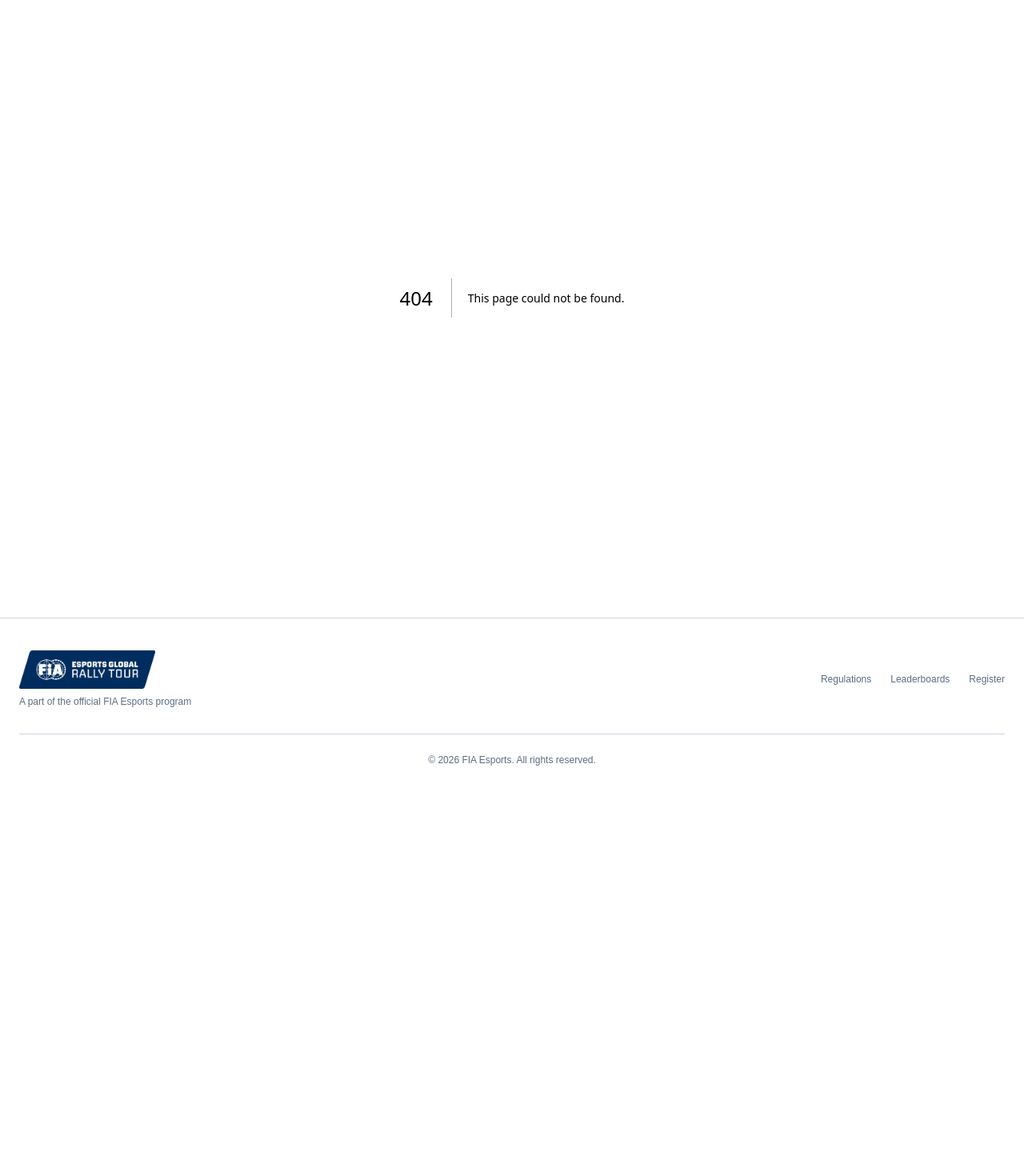
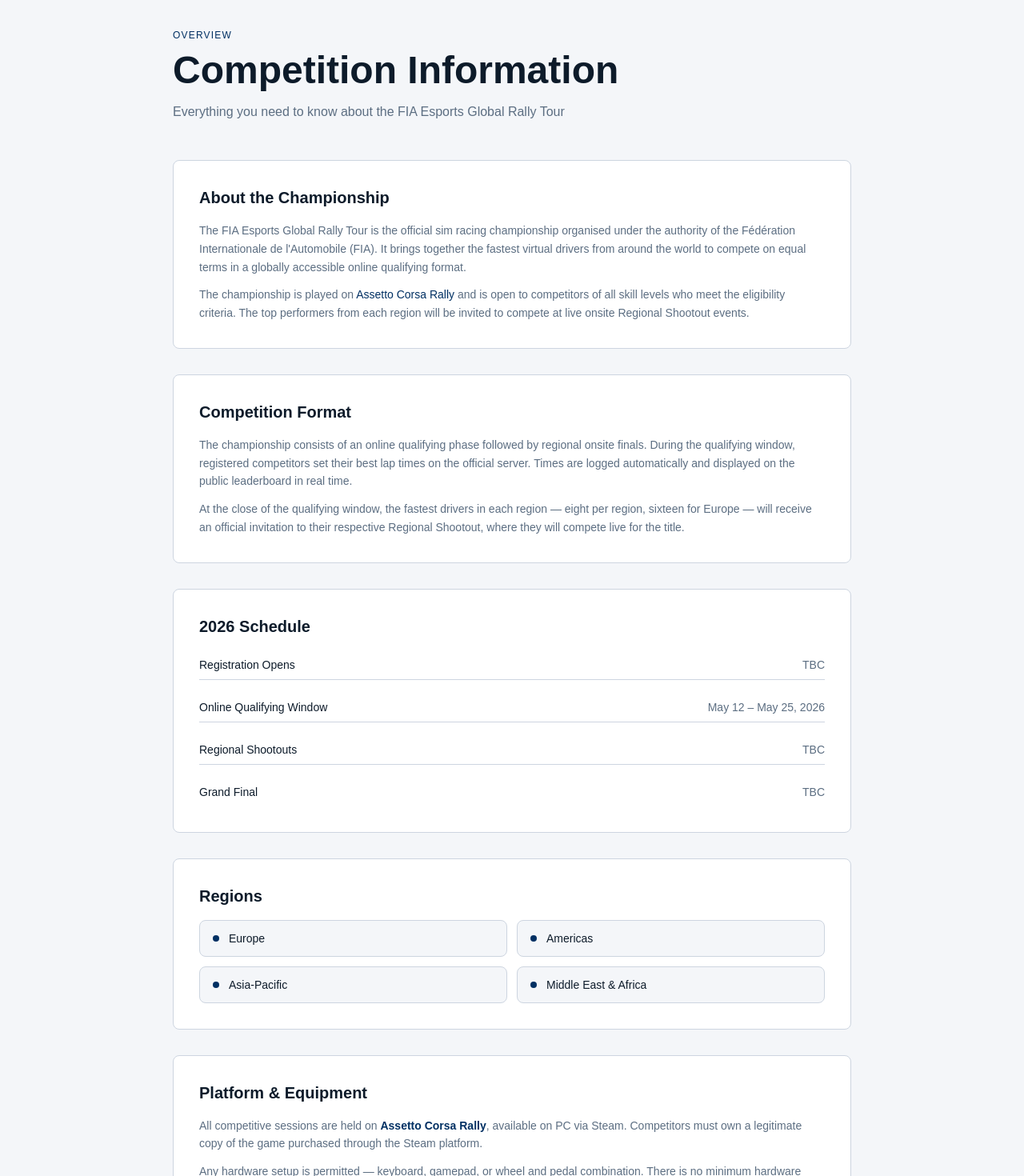
Before and after one commit to robwickert/esports-registration, a Next.js app: page /about in a window 1280 px wide. Before the commit this address had no page. Shown: the part 100-1570 px from the top of the page at 80% size. Before the commit the page ends 1098 px from the top, so only its background shows below. Built offline with nearby package versions, Linux system fonts and the light colour scheme.

Commit message:
Adding about page and updating links to game

```diff
--- /dev/null
+++ b/app/about/page.tsx
@@ -0,0 +1,97 @@
+export default function AboutPage() {
+  return (
+    <div className="mx-auto max-w-4xl px-6 py-16">
+      {/* Header */}
+      <div className="mb-12">
+        <p className="text-xs font-medium tracking-widest text-[var(--accent)] uppercase mb-3">
+          Overview
+        </p>
+        <h1 className="text-4xl md:text-5xl font-black text-[var(--foreground)] mb-4">
+          Competition Information
+        </h1>
+        <p className="text-[var(--muted)]">
+          Everything you need to know about the FIA Esports Global Rally Tour
+        </p>
+      </div>
+
+      <div className="space-y-8">
+
+        {/* About the championship */}
+        <section className="rounded-lg border border-[var(--border)] bg-[var(--surface)] p-8">
+          <h2 className="text-xl font-bold text-[var(--foreground)] mb-4">About the Championship</h2>
+          <div className="space-y-3 text-sm text-[var(--muted)] leading-relaxed">
+            <p>
+              The FIA Esports Global Rally Tour is the official sim racing championship organised under the authority of the Fédération Internationale de l'Automobile (FIA). It brings together the fastest virtual drivers from around the world to compete on equal terms in a globally accessible online qualifying format.
+            </p>
+            <p>
+              The championship is played on <a href="https://store.steampowered.com/app/3917090/Assetto_Corsa_Rally/" target="_blank" rel="noopener noreferrer" className="text-[var(--accent)] hover:underline">Assetto Corsa Rally</a> and is open to competitors of all skill levels who meet the eligibility criteria. The top performers from each region will be invited to compete at live onsite Regional Shootout events.
+            </p>
+          </div>
+        </section>
+
+        {/* Format */}
+        <section className="rounded-lg border border-[var(--border)] bg-[var(--surface)] p-8">
+          <h2 className="text-xl font-bold text-[var(--foreground)] mb-4">Competition Format</h2>
+          <div className="space-y-3 text-sm text-[var(--muted)] leading-relaxed">
+            <p>
+              The championship consists of an online qualifying phase followed by regional onsite finals. During the qualifying window, registered competitors set their best lap times on the official server. Times are logged automatically and displayed on the public leaderboard in real time.
+            </p>
+            <p>
+              At the close of the qualifying window, the fastest drivers in each region — eight per region, sixteen for Europe — will receive an official invitation to their respective Regional Shootout, where they will compete live for the title.
+            </p>
+          </div>
+        </section>
+
+        {/* Schedule */}
+        <section className="rounded-lg border border-[var(--border)] bg-[var(--surface)] p-8">
+          <h2 className="text-xl font-bold text-[var(--foreground)] mb-4">2026 Schedule</h2>
+          <div className="space-y-4 text-sm">
+            {[
+              { phase: 'Registration Opens', date: 'TBC' },
+              { phase: 'Online Qualifying Window', date: 'May 12 – May 25, 2026' },
+              { phase: 'Regional Shootouts', date: 'TBC' },
+              { phase: 'Grand Final', date: 'TBC' },
+            ].map(({ phase, date }) => (
+              <div key={phase} className="flex items-center justify-between gap-4 py-2 border-b border-[var(--border)] last:border-0">
+                <span className="text-[var(--foreground)] font-medium">{phase}</span>
+                <span className="text-[var(--muted)] text-right">{date}</span>
+              </div>
+            ))}
+          </div>
+        </section>
+
+        {/* Regions */}
+        <section className="rounded-lg border border-[var(--border)] bg-[var(--surface)] p-8">
+          <h2 className="text-xl font-bold text-[var(--foreground)] mb-4">Regions</h2>
+          <div className="grid sm:grid-cols-2 gap-3 text-sm">
+            {[
+              'Europe',
+              'Americas',
+              'Asia-Pacific',
+              'Middle East & Africa',
+            ].map((region) => (
+              <div key={region} className="flex items-center gap-3 rounded-lg bg-[var(--background)] border border-[var(--border)] px-4 py-3">
+                <span className="h-2 w-2 rounded-full bg-[var(--accent)] shrink-0" />
+                <span className="text-[var(--foreground)] font-medium">{region}</span>
+              </div>
+            ))}
+          </div>
+        </section>
+
+        {/* Platform */}
+        <section className="rounded-lg border border-[var(--border)] bg-[var(--surface)] p-8">
+          <h2 className="text-xl font-bold text-[var(--foreground)] mb-4">Platform &amp; Equipment</h2>
+          <div className="space-y-3 text-sm text-[var(--muted)] leading-relaxed">
+            <p>
+              All competitive sessions are held on <a href="https://store.steampowered.com/app/3917090/Assetto_Corsa_Rally/" target="_blank" rel="noopener noreferrer" className="font-semibold text-[var(--accent)] hover:underline">Assetto Corsa Rally</a>, available on PC via Steam. Competitors must own a legitimate copy of the game purchased through the Steam platform.
+            </p>
+            <p>
+              Any hardware setup is permitted — keyboard, gamepad, or wheel and pedal combination. There is no minimum hardware specification beyond the game's own system requirements, making the championship accessible to as wide an audience as possible.
+            </p>
+          </div>
+        </section>
+
+      </div>
+    </div>
+  )
+}
--- a/app/page.tsx
+++ b/app/page.tsx
@@ -72,12 +72,16 @@
       <section className="border-y border-[var(--border)] bg-[var(--surface)]">
         <div className="mx-auto max-w-7xl px-6 py-8 grid grid-cols-3 gap-8">
           {[
-            { value: String(year), label: 'Season' },
-            { value: 'Global', label: 'Competition' },
-            { value: 'Assetto Corsa Rally', label: 'Platform' },
-          ].map(({ value, label }) => (
+            { value: String(year), label: 'Season', href: undefined },
+            { value: 'Global', label: 'Competition', href: undefined },
+            { value: 'Assetto Corsa Rally', label: 'Platform', href: 'https://store.steampowered.com/app/3917090/Assetto_Corsa_Rally/' },
+          ].map(({ value, label, href }) => (
             <div key={label} className="text-center">
-              <div className="text-3xl font-black text-[var(--accent)]">{value}</div>
+              <div className="text-3xl font-black text-[var(--accent)]">
+                {href ? (
+                  <a href={href} target="_blank" rel="noopener noreferrer" className="hover:underline">{value}</a>
+                ) : value}
+              </div>
               <div className="mt-1 text-xs font-medium tracking-widest text-[var(--muted)] uppercase">
                 {label}
               </div>
@@ -108,7 +112,7 @@
               {
                 step: '02',
                 title: 'Qualify',
-                desc: 'Set your best lap times in the qualifying sessions using Assetto Corsa Rally.',
+                desc: <>Set your best lap times in the qualifying sessions using <a href="https://store.steampowered.com/app/3917090/Assetto_Corsa_Rally/" target="_blank" rel="noopener noreferrer" className="text-[var(--accent)] hover:underline">Assetto Corsa Rally</a>.</>,
               },
               {
                 step: '03',
--- a/app/regulations/page.tsx
+++ b/app/regulations/page.tsx
@@ -93,7 +93,7 @@
           <div className="space-y-3 text-sm">
             <p>
               <strong className="text-[var(--foreground)]">3.1</strong> The official simulation platform is
-              Assetto Corsa Rally (PC). The game must be purchased legitimately through the Steam
+              <a href="https://store.steampowered.com/app/3917090/Assetto_Corsa_Rally/" target="_blank" rel="noopener noreferrer" className="text-[var(--accent)] hover:underline">Assetto Corsa Rally</a> (PC). The game must be purchased legitimately through the Steam
               platform.
             </p>
             <p>
--- a/components/Footer.tsx
+++ b/components/Footer.tsx
@@ -17,6 +17,9 @@
           </div>
 
           <div className="flex items-center gap-6 text-xs text-[var(--muted)]">
+            <a href="/about" className="hover:text-[var(--foreground)] transition-colors">
+              About
+            </a>
             <a href="/regulations" className="hover:text-[var(--foreground)] transition-colors">
               Regulations
             </a>
--- a/components/Header.tsx
+++ b/components/Header.tsx
@@ -6,6 +6,7 @@
 
 const NAV_LINKS = [
   { href: '/', label: 'Home' },
+  { href: '/about', label: 'About' },
   { href: '/regulations', label: 'Regulations' },
   { href: '/leaderboards', label: 'Leaderboards' },
   { href: '/register', label: 'Register' },
```
